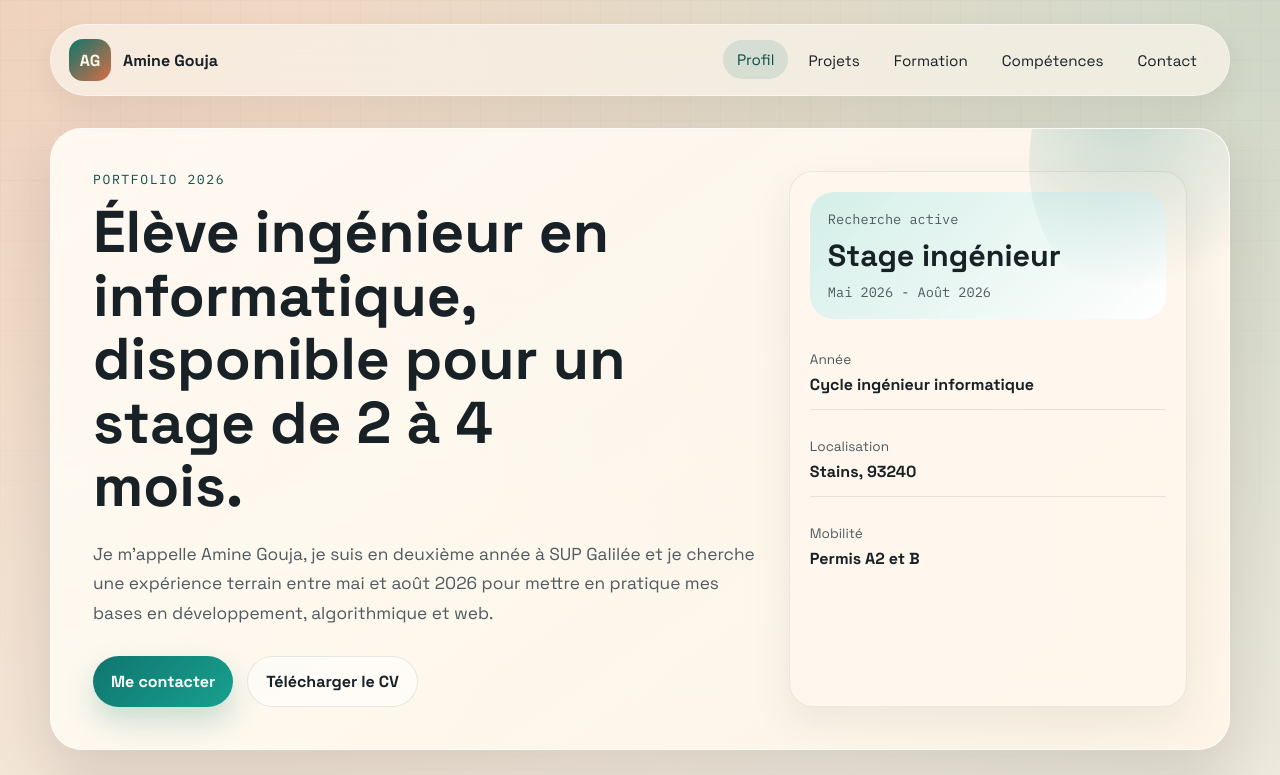
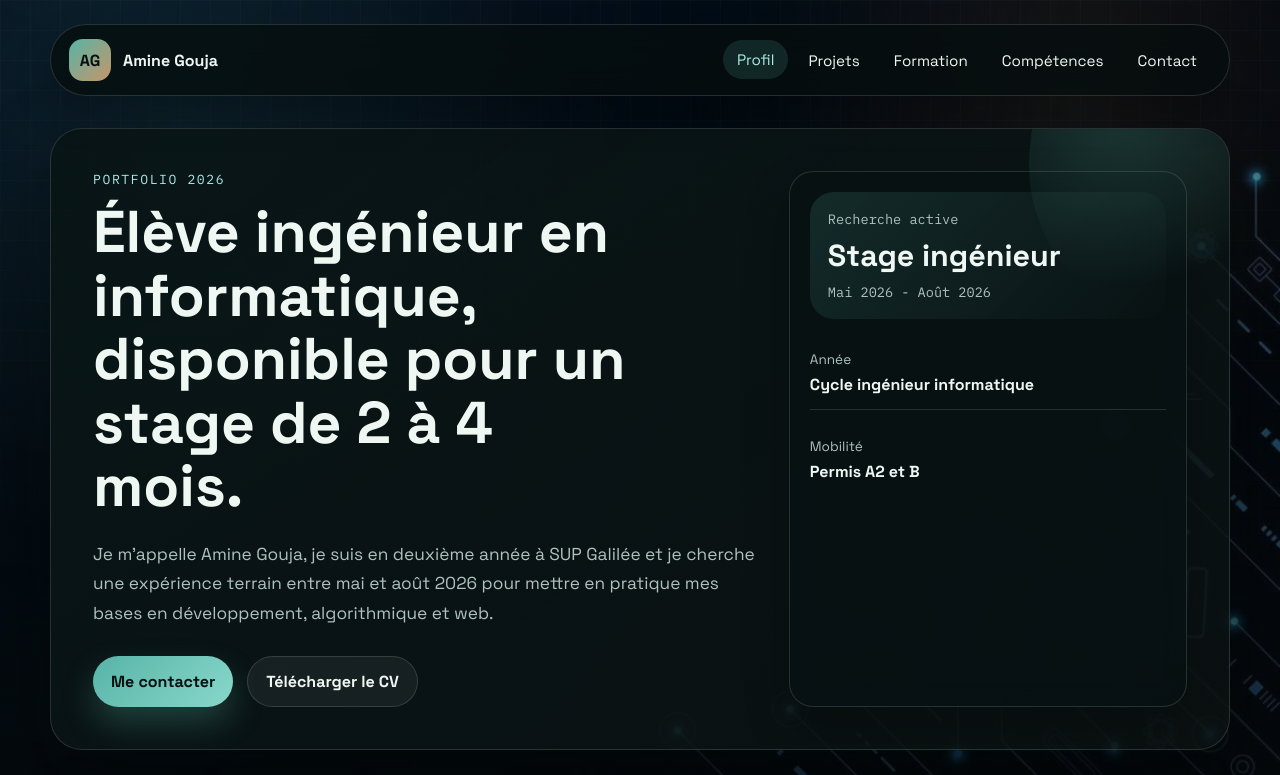
Before and after one commit to AmineGouja/aminegouja.github.io, a plain HTML site: page index.html in a window 1280 px wide. Shown: the top 775 px of the page. Drawn offline with Linux system fonts and the light colour scheme.

Commit message:
Ajout du projet SAE et mise à jour du portfolio

```diff
--- a/index.html
+++ b/index.html
@@ -62,10 +62,6 @@
               <dd>Cycle ingénieur informatique</dd>
             </div>
             <div>
-              <dt>Localisation</dt>
-              <dd>Stains, 93240</dd>
-            </div>
-            <div>
               <dt>Mobilité</dt>
               <dd>Permis A2 et B</dd>
             </div>
@@ -103,6 +99,19 @@
               Participation au développement d'une plateforme de similarité sémantique pour
               comparer automatiquement des phrases avec des approches avancées de traitement
               du langage naturel.
+            </p>
+          </article>
+
+          <article class="project-card">
+            <div class="project-topline">
+              <span class="pill">SAE d'optimisation</span>
+              <span class="pill pill-accent">Julia</span>
+            </div>
+            <h3>Résolution du problème anneau-étoile</h3>
+            <p>
+              Développement en Julia de plusieurs approches pour résoudre un problème
+              combinatoire d'optimisation : une heuristique, une métaheuristique et une
+              formulation compacte exacte, avec analyse des résultats dans un rapport.
             </p>
           </article>
 
@@ -273,6 +282,7 @@
           <div class="contact-links">
             <a href="mailto:goujaamine3@gmail.com">goujaamine3@gmail.com</a>
             <a href="tel:+33783851266">07 83 85 12 66</a>
+            <a href="https://github.com/AmineGouja" target="_blank" rel="noreferrer">GitHub</a>
             <a href="CV_AMINE_2026.pdf" download>Voir le CV PDF</a>
           </div>
         </div>
--- a/styles.css
+++ b/styles.css
@@ -1,16 +1,16 @@
 :root {
-  --bg: #f5efe4;
-  --bg-strong: #efd8b8;
-  --surface: rgba(255, 248, 238, 0.78);
-  --surface-strong: rgba(255, 250, 244, 0.94);
-  --text: #182126;
-  --muted: #4f5a61;
-  --line: rgba(24, 33, 38, 0.1);
-  --accent: #0f766e;
-  --accent-strong: #0a4f4a;
-  --accent-soft: #d4efe8;
-  --highlight: #d86d44;
-  --shadow: 0 24px 60px rgba(35, 31, 26, 0.14);
+  --bg: #071011;
+  --bg-strong: #0d1a1b;
+  --surface: rgba(8, 17, 18, 0.72);
+  --surface-strong: rgba(10, 22, 23, 0.88);
+  --text: #eff7f3;
+  --muted: #aec2be;
+  --line: rgba(230, 244, 239, 0.14);
+  --accent: #57b4a7;
+  --accent-strong: #a9ebe1;
+  --accent-soft: rgba(87, 180, 167, 0.16);
+  --highlight: #c79569;
+  --shadow: 0 30px 80px rgba(2, 7, 7, 0.46);
   --radius-xl: 32px;
   --radius-lg: 24px;
   --radius-md: 18px;
@@ -32,10 +32,16 @@ body {
   min-height: 100vh;
   color: var(--text);
   font-family: var(--font-sans);
-  background:
-    radial-gradient(circle at top left, rgba(216, 109, 68, 0.18), transparent 30%),
-    radial-gradient(circle at top right, rgba(15, 118, 110, 0.16), transparent 26%),
-    linear-gradient(180deg, #f4e9d8 0%, #f7f2ea 48%, #fcfaf6 100%);
+  background-color: var(--bg);
+  background-image:
+    linear-gradient(180deg, rgba(4, 9, 10, 0.34) 0%, rgba(4, 9, 10, 0.72) 100%),
+    radial-gradient(circle at 14% 18%, rgba(87, 180, 167, 0.18), transparent 30%),
+    radial-gradient(circle at 84% 12%, rgba(199, 149, 105, 0.16), transparent 24%),
+    url("background.png");
+  background-position: center, left top, right top, center;
+  background-size: auto, auto, auto, cover;
+  background-repeat: no-repeat;
+  background-attachment: fixed;
 }
 
 body::before {
@@ -44,10 +50,10 @@ body::before {
   inset: 0;
   pointer-events: none;
   background-image:
-    linear-gradient(rgba(24, 33, 38, 0.035) 1px, transparent 1px),
-    linear-gradient(90deg, rgba(24, 33, 38, 0.035) 1px, transparent 1px);
+    linear-gradient(rgba(255, 255, 255, 0.028) 1px, transparent 1px),
+    linear-gradient(90deg, rgba(255, 255, 255, 0.028) 1px, transparent 1px);
   background-size: 30px 30px;
-  mask-image: linear-gradient(180deg, rgba(0, 0, 0, 0.55), transparent 90%);
+  mask-image: linear-gradient(180deg, rgba(0, 0, 0, 0.75), transparent 92%);
 }
 
 .page-shell {
@@ -66,11 +72,11 @@ body::before {
   gap: 20px;
   margin-bottom: 32px;
   padding: 14px 18px;
-  border: 1px solid rgba(255, 255, 255, 0.45);
+  border: 1px solid var(--line);
   border-radius: var(--radius-sm);
-  background: rgba(250, 243, 233, 0.72);
+  background: rgba(6, 14, 14, 0.76);
   backdrop-filter: blur(16px);
-  box-shadow: 0 12px 30px rgba(55, 46, 38, 0.08);
+  box-shadow: 0 18px 36px rgba(0, 0, 0, 0.26);
 }
 
 .brand {
@@ -89,7 +95,7 @@ body::before {
   height: 42px;
   border-radius: 14px;
   background: linear-gradient(135deg, var(--accent), var(--highlight));
-  color: #fff8ee;
+  color: #041011;
 }
 
 .site-nav {
@@ -111,7 +117,7 @@ body::before {
 .site-nav a:hover,
 .site-nav a:focus-visible,
 .site-nav a.is-active {
-  background: rgba(15, 118, 110, 0.12);
+  background: var(--accent-soft);
   color: var(--accent-strong);
   transform: translateY(-1px);
 }
@@ -135,9 +141,9 @@ main {
   padding: 42px;
   border-radius: var(--radius-xl);
   background:
-    linear-gradient(145deg, rgba(255, 251, 245, 0.95), rgba(255, 246, 233, 0.92)),
-    linear-gradient(120deg, rgba(15, 118, 110, 0.08), rgba(216, 109, 68, 0.05));
-  border: 1px solid rgba(255, 255, 255, 0.66);
+    linear-gradient(145deg, rgba(8, 19, 20, 0.9), rgba(9, 16, 17, 0.76)),
+    linear-gradient(120deg, rgba(87, 180, 167, 0.12), rgba(199, 149, 105, 0.08));
+  border: 1px solid var(--line);
   box-shadow: var(--shadow);
   overflow: hidden;
 }
@@ -150,7 +156,7 @@ main {
   width: 320px;
   height: 320px;
   border-radius: 36% 64% 48% 52% / 49% 35% 65% 51%;
-  background: radial-gradient(circle at 30% 30%, rgba(15, 118, 110, 0.22), transparent 58%);
+  background: radial-gradient(circle at 30% 30%, rgba(87, 180, 167, 0.24), transparent 58%);
 }
 
 .eyebrow,
@@ -218,14 +224,14 @@ main {
 }
 
 .button-primary {
-  background: linear-gradient(135deg, var(--accent), #18a08f);
-  color: #f9fffb;
-  box-shadow: 0 14px 30px rgba(15, 118, 110, 0.22);
+  background: linear-gradient(135deg, var(--accent), #88d8cb);
+  color: #031010;
+  box-shadow: 0 16px 32px rgba(87, 180, 167, 0.28);
 }
 
 .button-secondary {
   border: 1px solid var(--line);
-  background: rgba(255, 255, 255, 0.52);
+  background: rgba(255, 255, 255, 0.06);
   color: var(--text);
 }
 
@@ -234,10 +240,10 @@ main {
 .project-card,
 .timeline-card,
 .contact-card {
-  border: 1px solid rgba(24, 33, 38, 0.08);
+  border: 1px solid var(--line);
   background: var(--surface);
   backdrop-filter: blur(12px);
-  box-shadow: 0 18px 42px rgba(53, 45, 38, 0.08);
+  box-shadow: 0 22px 46px rgba(0, 0, 0, 0.24);
 }
 
 .hero-panel {
@@ -252,7 +258,7 @@ main {
 .status-card {
   padding: 18px;
   border-radius: var(--radius-lg);
-  background: linear-gradient(135deg, var(--accent-soft), rgba(255, 255, 255, 0.95));
+  background: linear-gradient(135deg, rgba(87, 180, 167, 0.16), rgba(9, 18, 19, 0.92));
 }
 
 .status-label,
@@ -359,7 +365,7 @@ main {
 }
 
 .cards-grid {
-  grid-template-columns: repeat(3, minmax(0, 1fr));
+  grid-template-columns: repeat(auto-fit, minmax(240px, 1fr));
 }
 
 .project-card {
@@ -390,13 +396,13 @@ main {
   align-items: center;
   padding: 7px 12px;
   border-radius: var(--radius-sm);
-  background: rgba(24, 33, 38, 0.05);
+  background: rgba(255, 255, 255, 0.08);
   font-family: var(--font-mono);
   font-size: 0.78rem;
 }
 
 .pill-accent {
-  background: rgba(15, 118, 110, 0.13);
+  background: rgba(87, 180, 167, 0.18);
   color: var(--accent-strong);
 }
 
@@ -456,7 +462,7 @@ main {
   height: 12px;
   border-radius: 50%;
   background: linear-gradient(135deg, var(--accent), var(--highlight));
-  box-shadow: 0 0 0 6px rgba(212, 239, 232, 0.72);
+  box-shadow: 0 0 0 6px rgba(87, 180, 167, 0.16);
 }
 
 .timeline-arrow {
@@ -464,7 +470,7 @@ main {
   align-self: start;
   height: 2px;
   margin: 42px 10px 0;
-  background: linear-gradient(90deg, rgba(15, 118, 110, 0.75), rgba(216, 109, 68, 0.85));
+  background: linear-gradient(90deg, rgba(87, 180, 167, 0.75), rgba(199, 149, 105, 0.82));
 }
 
 .timeline-arrow::after {
@@ -500,9 +506,9 @@ main {
 
 .chip-list li {
   padding: 10px 14px;
-  border: 1px solid rgba(24, 33, 38, 0.08);
+  border: 1px solid var(--line);
   border-radius: var(--radius-sm);
-  background: rgba(255, 255, 255, 0.65);
+  background: rgba(255, 255, 255, 0.06);
 }
 
 .language-list {
@@ -536,8 +542,8 @@ main {
   position: relative;
   overflow: hidden;
   background:
-    linear-gradient(135deg, rgba(255, 250, 244, 0.97), rgba(255, 241, 226, 0.9)),
-    linear-gradient(120deg, rgba(15, 118, 110, 0.08), rgba(216, 109, 68, 0.08));
+    linear-gradient(135deg, rgba(7, 18, 18, 0.96), rgba(8, 15, 16, 0.84)),
+    linear-gradient(120deg, rgba(87, 180, 167, 0.12), rgba(199, 149, 105, 0.1));
 }
 
 .contact-card::after {
@@ -548,7 +554,7 @@ main {
   width: 220px;
   height: 220px;
   border-radius: 50%;
-  background: radial-gradient(circle, rgba(216, 109, 68, 0.18), transparent 70%);
+  background: radial-gradient(circle, rgba(199, 149, 105, 0.2), transparent 70%);
 }
 
 .contact-links a {
@@ -560,8 +566,8 @@ main {
   border-radius: var(--radius-sm);
   color: var(--text);
   text-decoration: none;
-  background: rgba(255, 255, 255, 0.72);
-  border: 1px solid rgba(24, 33, 38, 0.08);
+  background: rgba(255, 255, 255, 0.08);
+  border: 1px solid var(--line);
 }
 
 .reveal {
@@ -576,6 +582,10 @@ main {
 }
 
 @media (max-width: 980px) {
+  body {
+    background-attachment: scroll;
+  }
+
   .site-header,
   .hero,
   .intro-grid,
```
Also changed, not shown: background.png (added), 1 other file.
